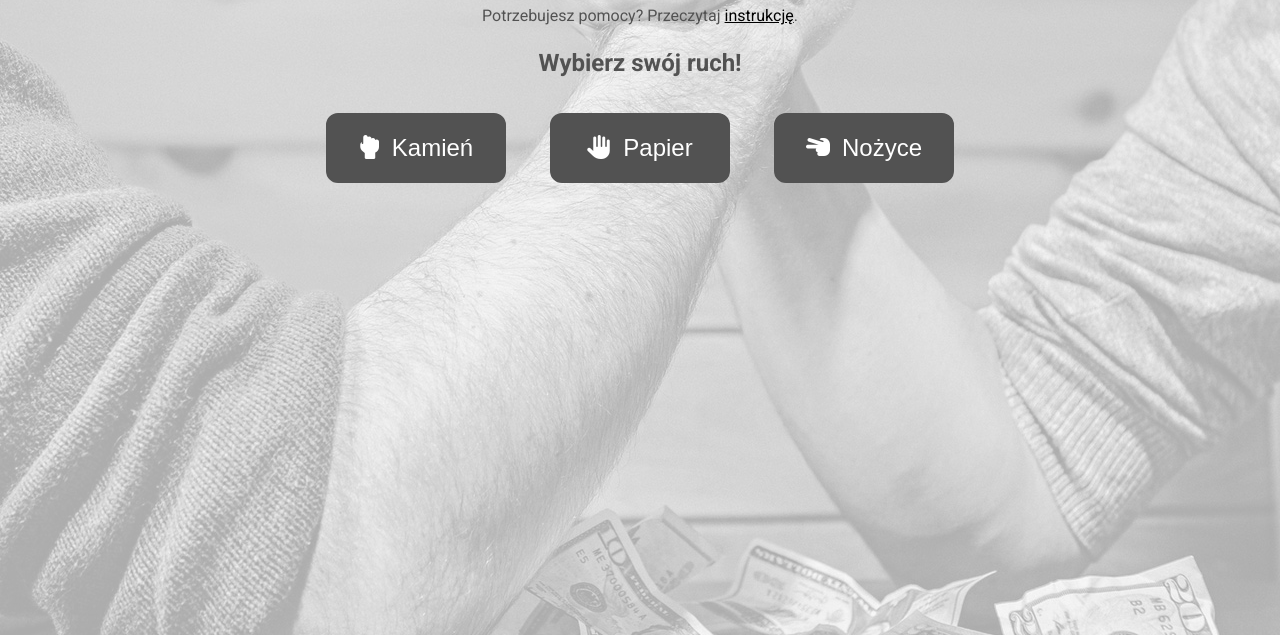
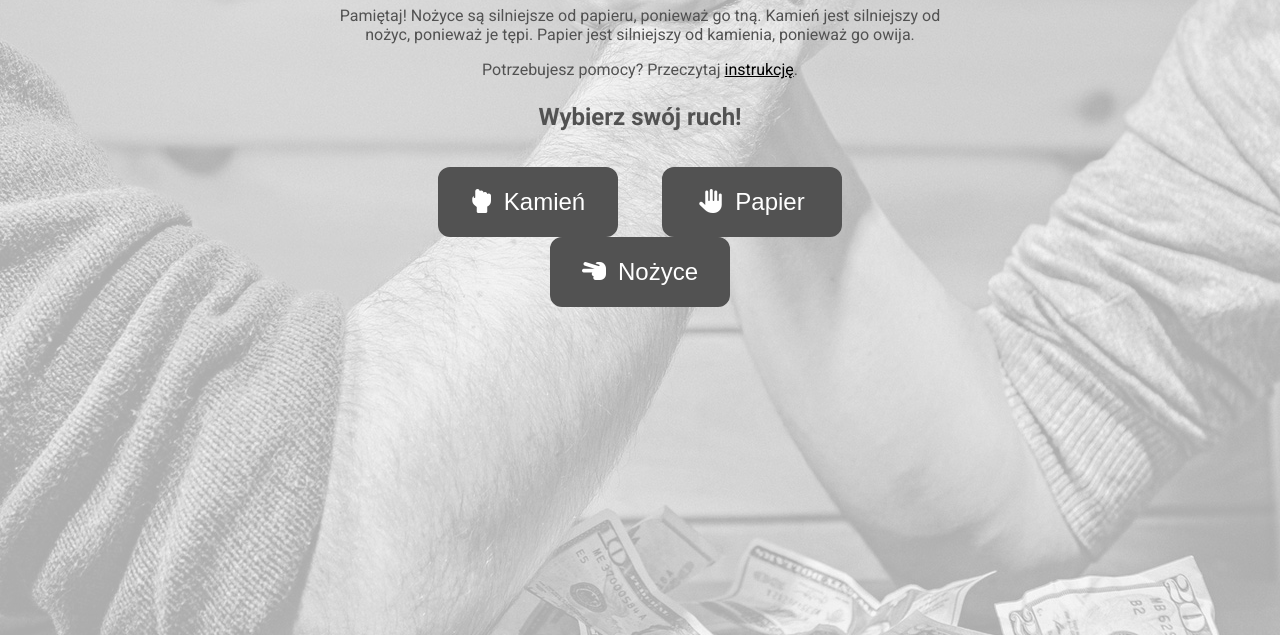
Before and after one commit to wito77/javascript-prework, a website: page index.html in a window 1280 px wide. Shown: the part 165-800 px from the top of the page. Drawn offline with Linux system fonts and the light colour scheme.

Commit message:
Add explanation in paragraph and some styling to buttons

```diff
--- a/index.html
+++ b/index.html
@@ -12,6 +12,8 @@
 <body>
     <div class="container">
         <h1>Kamień, papier, nożyce!</h1>
+        <p>Pamiętaj! Nożyce są silniejsze od papieru, ponieważ go tną. Kamień jest silniejszy od nożyc, ponieważ je
+            tępi. Papier jest silniejszy od kamienia, ponieważ go owija.</p>
         <p>Potrzebujesz pomocy?
             Przeczytaj <a href="https://pl.wikipedia.org/wiki/Papier,_kamie%C5%84,_no%C5%BCyce">instrukcję</a>.</p>
         <h3>Wybierz swój ruch!</h3>
--- a/sass/style.scss
+++ b/sass/style.scss
@@ -25,6 +25,8 @@ body::before {
     padding: 50px;
     color: #525252;
     position: relative;
+    width: 50%;
+    margin: 0 auto;
 
     h1 {
         font-size: 48px;
@@ -55,6 +57,7 @@ body::before {
             border: 2px solid #525252;
             border-radius: 12px;
             transition: .4s;
+            cursor: pointer;
 
             i {
                 margin-right: 12px;
```
Also changed, not shown: css/style.css, 1 other file.
